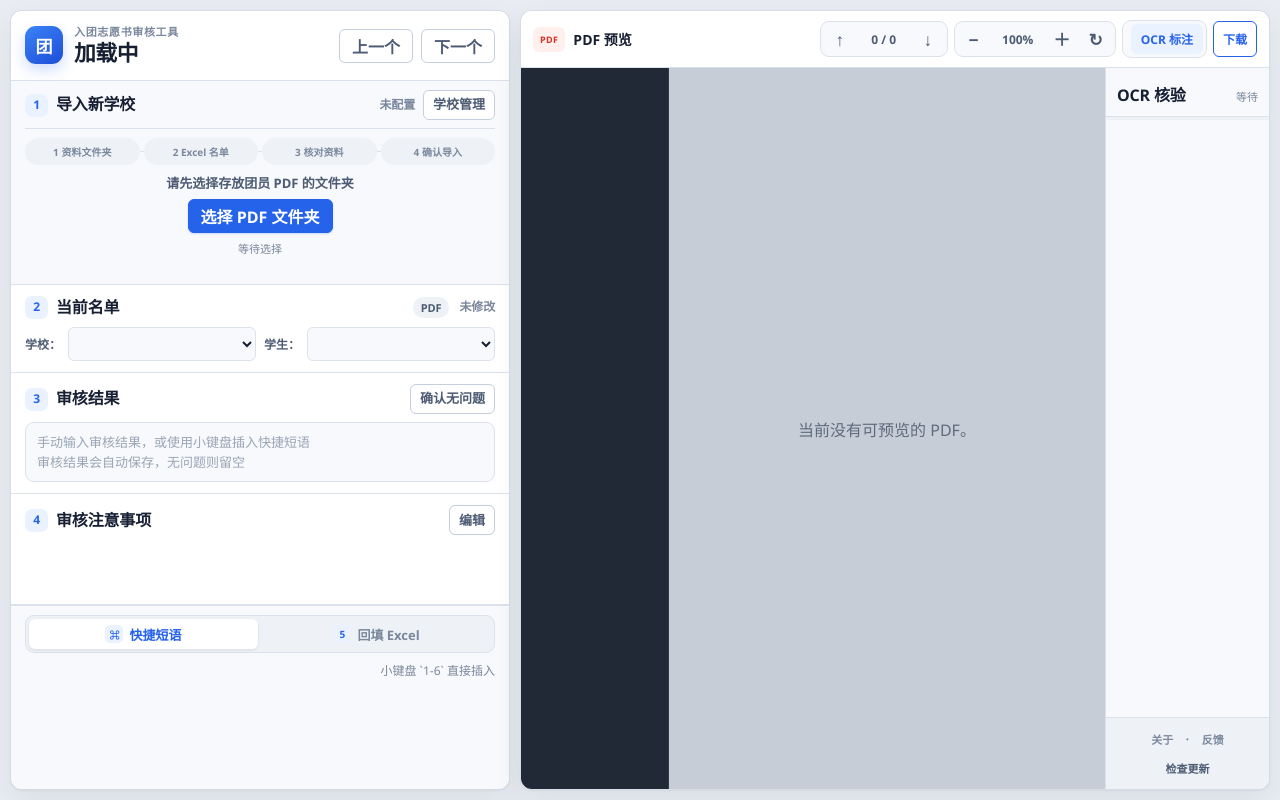
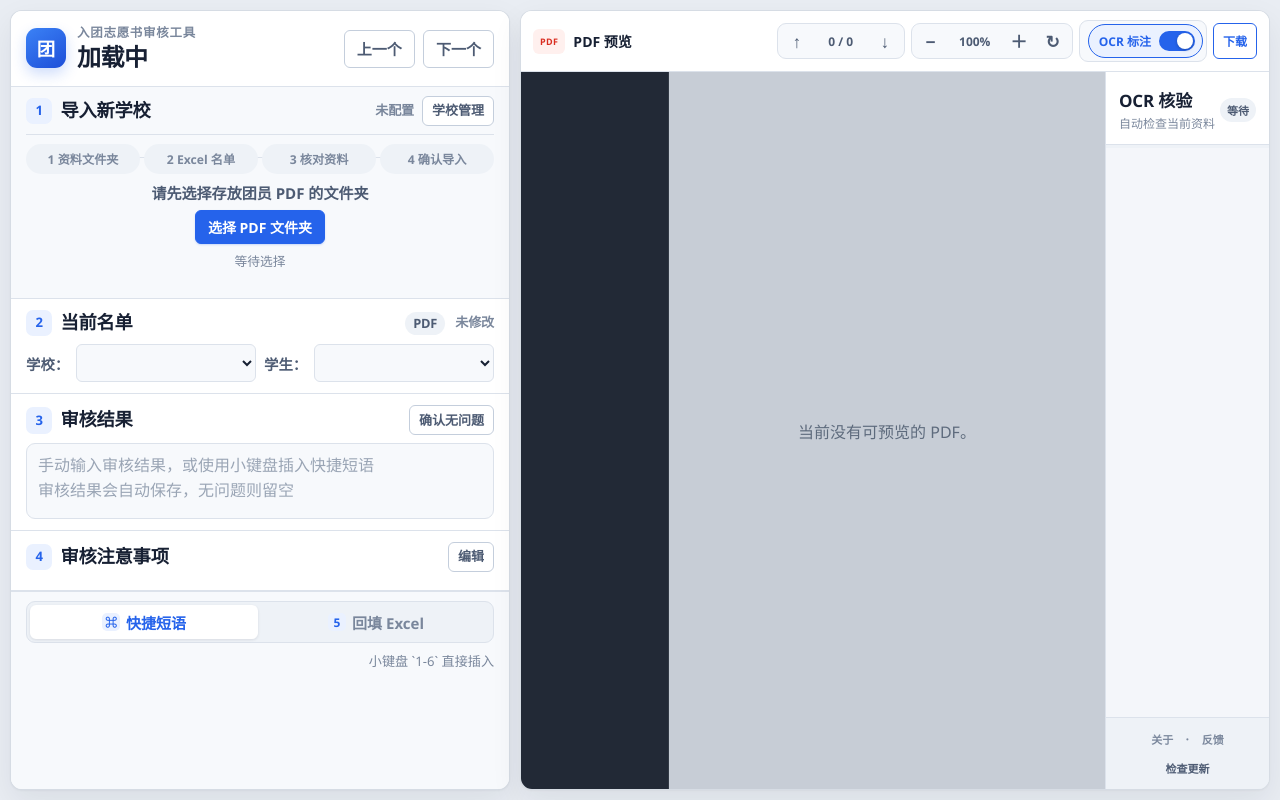
Before and after one commit to jzcangshu/league-review-helper, a website with bundled scripts: page review-web/public/index.html in a window 1280 px wide. Built offline with nearby package versions, Linux system fonts and the light colour scheme.

Commit message:
fix: improve OCR rail and responsive review UI

```diff
--- a/review-web/public/app.js
+++ b/review-web/public/app.js
@@ -1938,6 +1938,7 @@ function attachEvents() {
     state.ocrEnabled = !state.ocrEnabled;
     elements.ocrToggleButton.classList.toggle("active", state.ocrEnabled);
     elements.ocrToggleButton.setAttribute("aria-pressed", String(state.ocrEnabled));
+    elements.ocrToggleButton.setAttribute("aria-checked", String(state.ocrEnabled));
     if (!state.ocrEnabled) {
       stopOcrProgress();
       elements.ocrOverlay.innerHTML = "";
--- a/review-web/public/emil-theme.css
+++ b/review-web/public/emil-theme.css
@@ -36,6 +36,7 @@
   --shadow-focus: 0 0 0 3px rgba(37, 99, 235, 0.2);
   --ease-out-emil: cubic-bezier(0.23, 1, 0.32, 1);
   --ease-in-out-emil: cubic-bezier(0.77, 0, 0.175, 1);
+  --left-base-size: clamp(14px, min(0.8vw, 1.35vh), 17px);
   --font: "Segoe UI Variable", "Segoe UI", "PingFang SC", "Microsoft YaHei", sans-serif;
   --bg: var(--canvas);
   --panel: var(--surface);
@@ -162,7 +163,7 @@ button.primary:active,
 }
 
 .app-shell {
-  grid-template-columns: clamp(540px, 31vw, 700px) minmax(0, 1fr);
+  grid-template-columns: clamp(600px, 34vw, 820px) minmax(0, 1fr);
   height: 100dvh;
   gap: 10px;
   padding: 10px;
@@ -178,6 +179,7 @@ button.primary:active,
 
 .left-pane {
   backdrop-filter: none;
+  font-size: var(--left-base-size);
 }
 
 .right-pane {
@@ -191,8 +193,15 @@ button.primary:active,
   padding: 11px 14px;
 }
 
+.left-pane .top-bar,
+.left-pane .panel,
+.left-pane .utility-dock {
+  padding-right: clamp(15px, 1vw, 20px);
+  padding-left: clamp(15px, 1vw, 20px);
+}
+
 .top-bar {
-  min-height: 70px;
+  min-height: clamp(76px, 7.4vh, 90px);
   border-bottom-color: var(--stroke);
   background: var(--surface);
 }
@@ -210,13 +219,13 @@ button.primary:active,
 
 .brand-mark {
   display: grid;
-  flex: 0 0 38px;
-  width: 38px;
-  height: 38px;
+  flex: 0 0 clamp(40px, 2.4vw, 48px);
+  width: clamp(40px, 2.4vw, 48px);
+  height: clamp(40px, 2.4vw, 48px);
   border-radius: 11px;
   background: linear-gradient(145deg, #3b82f6, #1d4ed8);
   color: #fff;
-  font-size: 17px;
+  font-size: 1.15rem;
   font-weight: 800;
   box-shadow: 0 6px 14px rgba(37, 99, 235, 0.22);
   place-items: center;
@@ -224,7 +233,7 @@ button.primary:active,
 
 .eyebrow {
   color: var(--ink-tertiary);
-  font-size: 11px;
+  font-size: 0.78rem;
   font-weight: 750;
   letter-spacing: 0.06em;
   line-height: 1.2;
@@ -235,7 +244,7 @@ h1 {
   margin: 2px 0 0;
   overflow: hidden;
   color: var(--ink);
-  font-size: clamp(21px, 1.7vw, 25px);
+  font-size: clamp(24px, 1.45vw, 31px);
   font-weight: 760;
   letter-spacing: -0.02em;
   line-height: 1.2;
@@ -249,7 +258,7 @@ h1 {
 
 .student-heading-line .meta {
   color: var(--ink-tertiary);
-  font-size: 12px;
+  font-size: 0.82rem;
   font-weight: 600;
 }
 
@@ -259,6 +268,8 @@ h1 {
 
 .nav-actions button {
   min-width: 66px;
+  min-height: 38px;
+  font-size: 0.94rem;
 }
 
 .panel {
@@ -272,7 +283,7 @@ h1 {
 
 .left-pane .panel-head {
   color: var(--ink);
-  font-size: 16px;
+  font-size: 1.14rem;
   font-weight: 740;
   letter-spacing: -0.01em;
   line-height: 1.2;
@@ -287,13 +298,13 @@ h1 {
 
 .section-number {
   display: inline-grid;
-  flex: 0 0 23px;
-  width: 23px;
-  height: 23px;
+  flex: 0 0 1.65rem;
+  width: 1.65rem;
+  height: 1.65rem;
   border-radius: 7px;
   background: var(--brand-subtle);
   color: var(--brand);
-  font-size: 12px;
+  font-size: 0.82rem;
   font-weight: 800;
   place-items: center;
 }
@@ -302,7 +313,7 @@ h1 {
 .hint,
 .save-status {
   color: var(--ink-tertiary);
-  font-size: 12px;
+  font-size: 0.82rem;
 }
 
 .import-panel {
@@ -311,14 +322,14 @@ h1 {
 }
 
 .import-body {
-  height: 146px;
+  height: clamp(154px, 15.5vh, 184px);
   margin-top: 8px;
   padding-top: 9px;
   border-top-color: var(--stroke);
 }
 
 .import-step {
-  height: 86px;
+  height: clamp(92px, 9.5vh, 116px);
 }
 
 .import-progress {
@@ -346,7 +357,7 @@ h1 {
   border-radius: 999px;
   background: var(--surface-inset);
   color: var(--ink-tertiary);
-  font-size: 10px;
+  font-size: 0.76rem;
   font-weight: 720;
 }
 
@@ -364,20 +375,20 @@ h1 {
 }
 
 .guided-import-action {
-  min-height: 82px;
+  min-height: clamp(88px, 9vh, 108px);
   gap: 7px;
 }
 
 .step-title {
   color: var(--ink-secondary);
-  font-size: 13px;
+  font-size: 0.94rem;
   font-weight: 680;
 }
 
 .path-preview,
 .path-box {
   color: var(--ink-tertiary);
-  font-size: 11px;
+  font-size: 0.8rem;
 }
 
 .path-box {
@@ -400,7 +411,7 @@ h1 {
 
 .roster-select-field label {
   color: var(--ink-secondary);
-  font-size: 12px;
+  font-size: 0.9rem;
   font-weight: 700;
 }
 
@@ -409,7 +420,8 @@ h1 {
   padding: 0 30px 0 10px;
   border-color: var(--stroke);
   background-color: var(--surface-subtle);
-  font-size: 13px;
+  min-height: clamp(38px, 3.7vh, 44px);
+  font-size: 0.94rem;
   font-weight: 620;
 }
 
@@ -417,7 +429,7 @@ h1 {
   padding: 4px 8px;
   background: var(--surface-inset);
   color: var(--ink-secondary);
-  font-size: 11px;
+  font-size: 0.8rem;
 }
 
 .badge.ok {
@@ -431,15 +443,15 @@ h1 {
 }
 
 #reviewText {
-  height: calc(1.55em * 2 + 20px);
-  min-height: calc(1.55em * 2 + 20px);
-  max-height: calc(1.55em * 2 + 20px);
+  height: calc(1.55em * 2 + 26px);
+  min-height: calc(1.55em * 2 + 26px);
+  max-height: calc(1.55em * 2 + 26px);
   padding: 9px 11px;
   border-color: var(--stroke);
   border-radius: var(--radius-sm);
   background: var(--surface-subtle);
   color: var(--ink);
-  font-size: 13px;
+  font-size: 1rem;
   line-height: 1.55;
   transition: border-color 150ms ease, box-shadow 150ms ease, background-color 150ms ease;
 }
@@ -464,8 +476,8 @@ h1 {
 .note-list {
   padding-left: 24px;
   color: var(--ink-secondary);
-  font-size: 12px;
-  line-height: 1.58;
+  font-size: 0.88rem;
+  line-height: 1.65;
 }
 
 .note-list li {
@@ -486,8 +498,8 @@ h1 {
 }
 
 .utility-dock {
-  flex-basis: 184px;
-  min-height: 184px;
+  flex-basis: clamp(198px, 19vh, 226px);
+  min-height: clamp(198px, 19vh, 226px);
   padding-block: 9px 11px;
   border-top-color: var(--stroke);
   background: var(--surface-subtle);
@@ -504,14 +516,14 @@ h1 {
 
 .utility-tab {
   display: inline-flex;
-  height: 30px;
-  min-height: 30px;
+  height: 34px;
+  min-height: 34px;
   align-items: center;
   justify-content: center;
   gap: 6px;
   border-radius: var(--radius-xs);
   color: var(--ink-tertiary);
-  font-size: 13px;
+  font-size: 0.94rem;
   font-weight: 680;
 }
 
@@ -532,7 +544,7 @@ h1 {
   border-radius: 5px;
   background: var(--brand-subtle);
   color: var(--brand);
-  font-size: 10px;
+  font-size: 0.75rem;
   font-weight: 800;
   place-items: center;
 }
@@ -546,24 +558,28 @@ h1 {
 }
 
 .shortcut-item {
-  grid-template-columns: 40px minmax(0, 1fr) auto;
+  grid-template-columns: 52px minmax(0, 1fr) auto;
 }
 
 .shortcut-index {
   color: var(--ink-tertiary);
-  font-size: 11px;
+  font-size: 0.78rem;
 }
 
 .shortcut-input {
   border-color: var(--stroke);
   background: var(--surface);
-  font-size: 12px;
+  height: 34px;
+  min-height: 34px;
+  font-size: 0.88rem;
 }
 
 .shortcut-use {
+  min-height: 34px;
   border-color: transparent;
   background: var(--brand-subtle);
   color: var(--brand);
+  font-size: 0.88rem;
 }
 
 .export-row {
@@ -682,10 +698,59 @@ h1 {
   color: var(--ink-tertiary);
 }
 
-#ocrToggleButton.active {
-  border-color: transparent;
+.ocr-toggle {
+  display: inline-flex;
+  min-height: 34px;
+  padding: 0 7px 0 10px;
+  align-items: center;
+  gap: 8px;
+  border-color: var(--stroke-strong);
+  border-radius: 999px;
+  background: var(--surface);
+  color: var(--ink-secondary);
+}
+
+.ocr-toggle-label {
+  font-size: 12px;
+  font-weight: 720;
+  white-space: nowrap;
+}
+
+.ocr-switch-track {
+  position: relative;
+  flex: 0 0 36px;
+  width: 36px;
+  height: 20px;
+  border-radius: 999px;
+  background: #b9c3d1;
+  transition: background-color 160ms ease;
+}
+
+.ocr-switch-thumb {
+  position: absolute;
+  top: 2px;
+  left: 2px;
+  width: 16px;
+  height: 16px;
+  border-radius: 50%;
+  background: #fff;
+  box-shadow: 0 1px 3px rgba(15, 23, 42, 0.3);
+  transform: translateX(0);
+  transition: transform 160ms var(--ease-out-emil);
+}
+
+.ocr-toggle.active {
+  border-color: #a9c2f8;
   background: var(--brand-subtle);
   color: var(--brand);
+}
+
+.ocr-toggle.active .ocr-switch-track {
+  background: var(--brand);
+}
+
+.ocr-toggle.active .ocr-switch-thumb {
+  transform: translateX(16px);
 }
 
 .toolbar-download {
@@ -695,7 +760,7 @@ h1 {
 }
 
 .pdf-workspace {
-  grid-template-columns: 168px minmax(0, 1fr) 168px;
+  grid-template-columns: clamp(168px, 9vw, 196px) minmax(0, 1fr) clamp(212px, 11.5vw, 248px);
   background: var(--pdf-canvas);
 }
 
@@ -763,23 +828,41 @@ h1 {
 
 .ocr-review-rail {
   border-left-color: var(--stroke);
-  background: var(--surface-subtle);
+  background: #f4f6fa;
 }
 
 .ocr-review-head {
-  padding: 14px 11px 10px;
+  align-items: center;
+  padding: 15px 13px 12px;
   border-bottom-color: var(--stroke);
+  background: var(--surface);
+}
+
+.ocr-review-heading-copy {
+  display: grid;
+  min-width: 0;
+  gap: 2px;
 }
 
 .ocr-review-head strong {
   color: var(--ink);
-  font-size: 16px;
+  font-size: 17px;
   letter-spacing: -0.01em;
 }
 
 .ocr-review-head span {
   color: var(--ink-tertiary);
+  font-size: 12px;
+}
+
+.ocr-review-head > #ocrReviewProgressText {
+  flex: 0 0 auto;
+  padding: 4px 7px;
+  border-radius: 999px;
+  background: var(--surface-inset);
+  color: var(--ink-secondary);
   font-size: 11px;
+  font-weight: 700;
 }
 
 .ocr-review-progress {
@@ -792,29 +875,46 @@ h1 {
   transition: width 220ms var(--ease-out-emil);
 }
 
+.ocr-review-list {
+  display: flex;
+  flex-direction: column;
+  gap: 9px;
+  padding: 10px;
+  overflow-y: auto;
+  scrollbar-color: #c4cedc transparent;
+  scrollbar-width: thin;
+}
+
 .ocr-review-item {
-  gap: 8px;
-  min-height: 108px;
-  padding: 12px 10px 10px;
-  border-bottom-color: var(--stroke);
-  border-left-width: 3px;
-  border-left-color: var(--warning);
-  background: var(--warning-subtle);
-  transition: background-color 150ms ease;
+  flex: 0 0 auto;
+  gap: 10px;
+  min-height: 0;
+  padding: 12px;
+  border: 1px solid var(--stroke);
+  border-radius: var(--radius-md);
+  background: var(--surface);
+  box-shadow: 0 1px 2px rgba(15, 23, 42, 0.04);
+  transition: border-color 150ms ease, box-shadow 150ms ease;
+}
+
+.ocr-review-item.pending {
+  border-color: #ead8b4;
+  background: var(--surface);
 }
 
 .ocr-review-item.pass {
-  border-left-color: var(--success);
-  background: var(--success-subtle);
+  border-color: #bfe5d5;
+  background: var(--surface);
 }
 
 .ocr-review-item.fail {
-  border-left-color: var(--error);
-  background: var(--error-subtle);
+  border-color: #f2c5c0;
+  background: var(--surface);
 }
 
 .ocr-review-item:hover {
-  background: var(--surface);
+  border-color: var(--stroke-strong);
+  box-shadow: 0 3px 10px rgba(15, 23, 42, 0.07);
 }
 
 .ocr-review-title-row {
@@ -822,27 +922,47 @@ h1 {
 }
 
 .ocr-review-icon {
-  width: 24px;
-  height: 24px;
-  border-color: var(--stroke-strong);
-  font-size: 13px;
+  width: 27px;
+  height: 27px;
+  border: 0;
+  background: var(--warning-subtle);
+  color: var(--warning);
+  font-size: 14px;
+}
+
+.ocr-review-item.pass .ocr-review-icon {
+  border: 0;
+  background: var(--success-subtle);
+  color: var(--success);
+}
+
+.ocr-review-item.fail .ocr-review-icon {
+  border: 0;
+  background: var(--error);
+  color: #fff;
+}
+
+.ocr-review-item.pending .ocr-review-icon {
+  border: 0;
+  background: var(--warning-subtle);
+  color: var(--warning);
 }
 
 .ocr-review-label {
-  font-size: 14px;
+  font-size: 15px;
   font-weight: 760;
 }
 
 .ocr-review-detail {
-  margin-top: 7px;
+  margin-top: 8px;
   color: var(--ink-secondary);
-  font-size: 12px;
-  line-height: 1.5;
+  font-size: 13px;
+  line-height: 1.55;
 }
 
 .ocr-review-detail.emphasis {
   color: var(--brand);
-  font-size: 14px;
+  font-size: 15px;
   font-weight: 780;
 }
 
@@ -851,19 +971,22 @@ h1 {
 }
 
 .ocr-review-action {
-  height: 28px;
+  min-height: 30px;
+  height: 30px;
   border-color: var(--stroke);
   border-radius: var(--radius-xs);
-  background: rgba(255, 255, 255, 0.86);
+  background: var(--surface-subtle);
 }
 
 .ocr-review-action.insert {
   border-color: rgba(217, 45, 32, 0.35);
+  background: var(--error-subtle);
   color: var(--error);
 }
 
 .ocr-review-action.jump {
   border-color: rgba(37, 99, 235, 0.35);
+  background: var(--brand-subtle);
   color: var(--brand);
 }
 
--- a/review-web/public/index.html
+++ b/review-web/public/index.html
@@ -171,7 +171,10 @@
             </div>
             <div class="toolbar-control-group toolbar-ocr-group" aria-label="OCR 控制">
               <span id="ocrStatus" class="ocr-status" title="本地识别扫描件中的指定文字">OCR 等待中</span>
-              <button id="ocrToggleButton" class="small-button active" type="button" aria-pressed="true">OCR 标注</button>
+              <button id="ocrToggleButton" class="ocr-toggle active" type="button" role="switch" aria-checked="true" aria-pressed="true">
+                <span class="ocr-toggle-label">OCR 标注</span>
+                <span class="ocr-switch-track" aria-hidden="true"><span class="ocr-switch-thumb"></span></span>
+              </button>
             </div>
             <button id="downloadButton" class="small-button toolbar-download" type="button">下载</button>
           </div>
@@ -190,7 +193,10 @@
           </div>
           <aside id="ocrReviewRail" class="ocr-review-rail" aria-label="OCR 自动核验">
             <div class="ocr-review-head">
-              <strong>OCR 核验</strong>
+              <div class="ocr-review-heading-copy">
+                <strong>OCR 核验</strong>
+                <span>自动检查当前资料</span>
+              </div>
               <span id="ocrReviewProgressText">等待</span>
             </div>
             <div class="ocr-review-progress" aria-hidden="true">
```
Also changed, not shown: review-web/test/ui-redesign-contract.test.js (+19 -0 lines).
